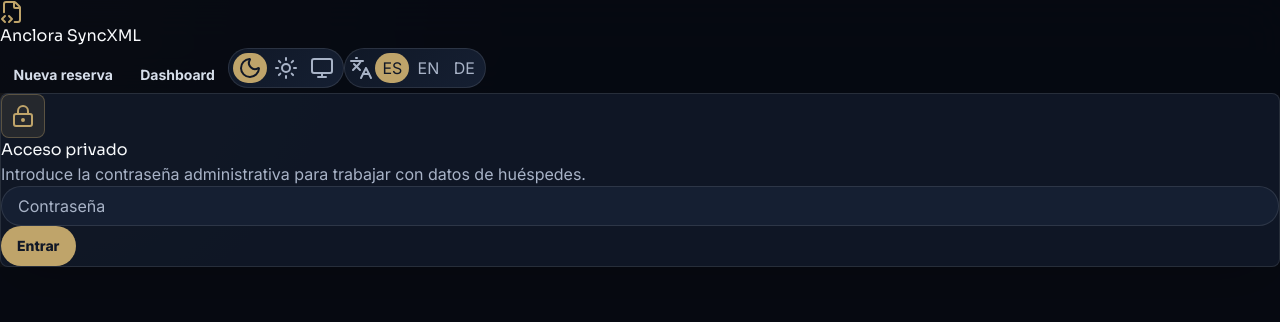
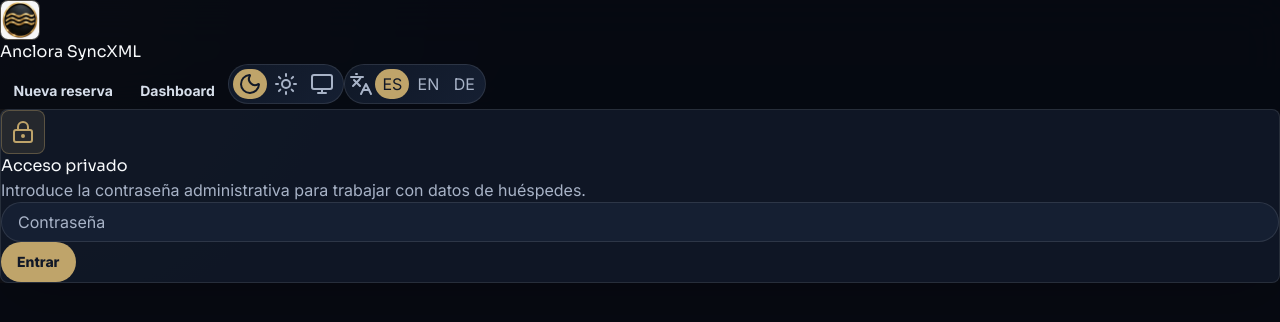
Before and after one commit to ToniIAPro73/anclora-syncXML, a Next.js app: page / in a window 1280 px wide. Shown: the top 322 px of the page. Built offline with nearby package versions, Linux system fonts and the light colour scheme; no server answers.

Commit message:
Use branded app logo

```diff
--- a/src/app/globals.css
+++ b/src/app/globals.css
@@ -76,6 +76,17 @@ body {
   border: 1px solid color-mix(in srgb, var(--accent) 35%, transparent);
   background: color-mix(in srgb, var(--accent) 12%, transparent);
   color: var(--accent);
+}
+
+.app-logo-mark {
+  height: 2.5rem;
+  width: 2.5rem;
+  flex: 0 0 auto;
+  border-radius: 8px;
+  border: 1px solid color-mix(in srgb, var(--accent) 35%, transparent);
+  background: var(--surface-elevated);
+  object-fit: cover;
+  object-position: center;
 }
 
 .premium-toggle {
--- a/src/components/AppLogo.tsx
+++ b/src/components/AppLogo.tsx
@@ -1,11 +1,7 @@
-import { FileCode2 } from "lucide-react";
-
 export function AppLogo() {
   return (
     <div className="flex items-center gap-3 font-heading text-lg font-bold text-premium">
-      <span className="flex h-10 w-10 items-center justify-center rounded-lg border border-accent/35 bg-accent/10 text-accent">
-        <FileCode2 className="h-5 w-5" />
-      </span>
+      <img className="app-logo-mark" src="/brand/logo-anclora-syncxml.jpeg" alt="" aria-hidden="true" />
       <span>Anclora SyncXML</span>
     </div>
   );
```
Also changed, not shown: public/brand/logo-anclora-syncxml.jpeg (added).
